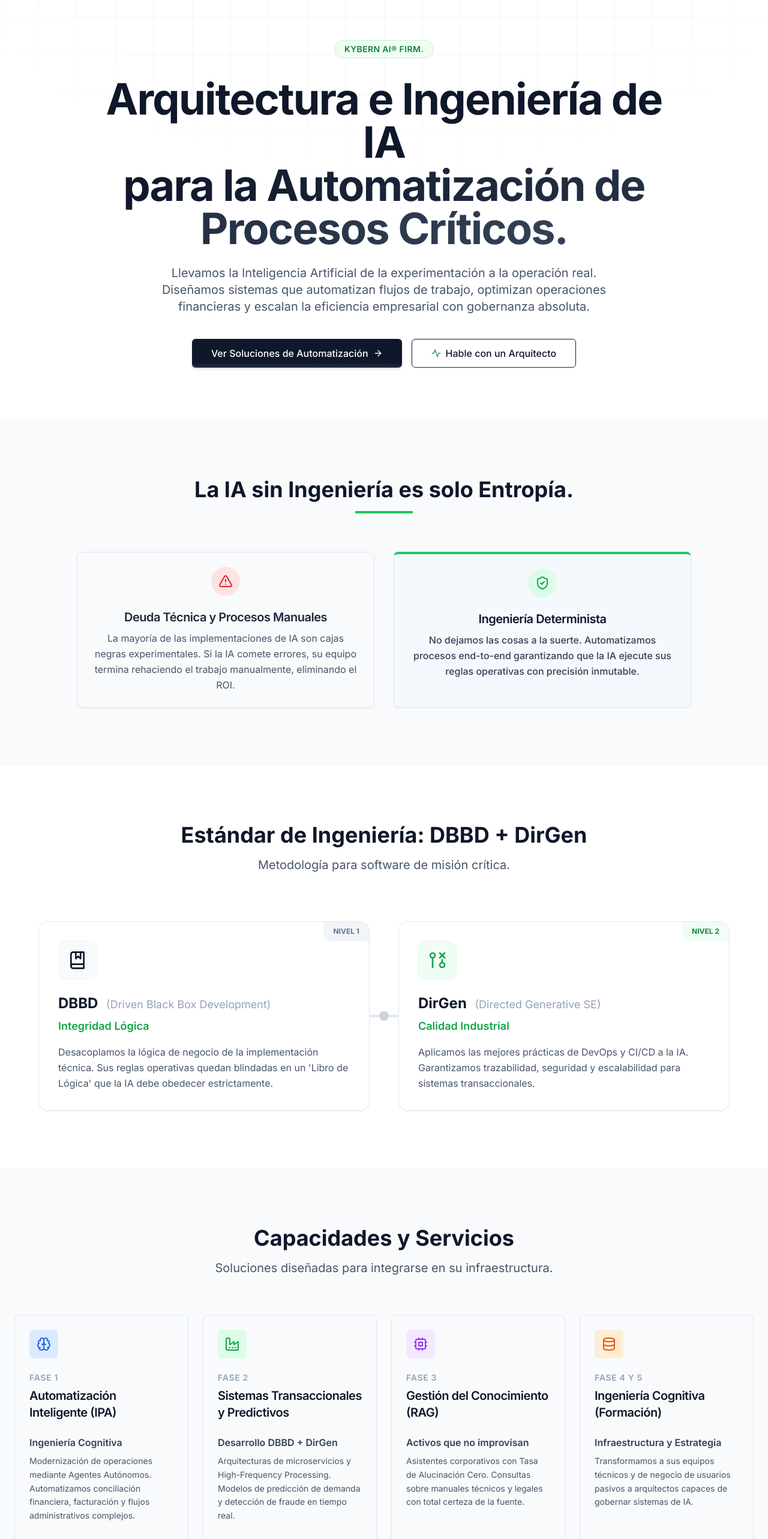
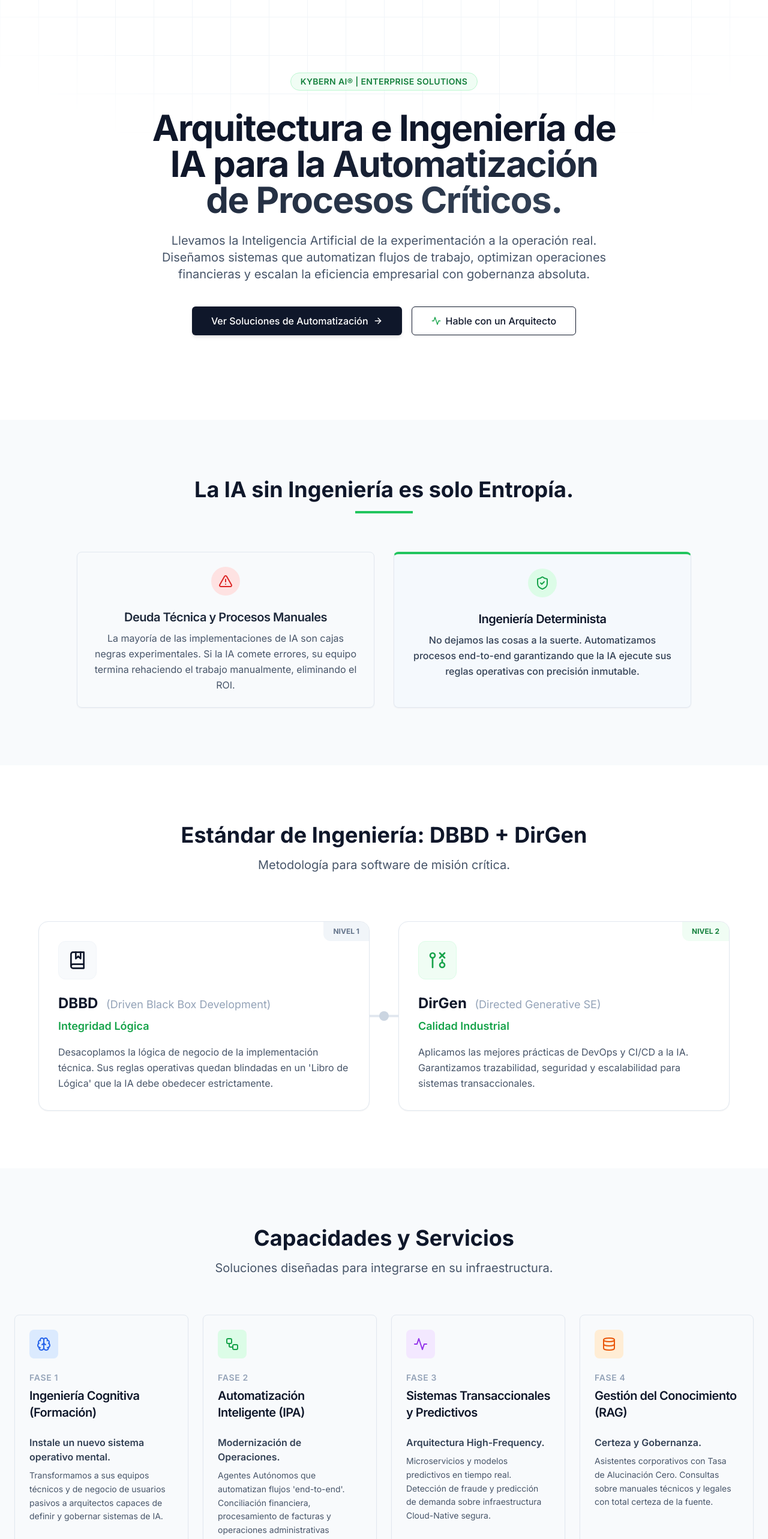
Before and after one commit to AmericoGarciaG/Kybern_Website, a Next.js app: page / in a window 1280 px wide. Shown: the part 100-2666 px from the top of the page at 60% size. Built offline with nearby package versions, Linux system fonts and the light colour scheme.

Commit message:
fix: reorder solutions and improve hero typography

```diff
--- a/components/hero-section.tsx
+++ b/components/hero-section.tsx
@@ -18,7 +18,7 @@ export function HeroSection() {
                     transition={{ duration: 0.5 }}
                 >
                     <Badge variant="kybern" className="mb-8 px-4 py-1 text-sm tracking-wide uppercase">
-                        Kybern AI® Firm.
+                        KYBERN AI® | ENTERPRISE SOLUTIONS
                     </Badge>
                 </motion.div>
 
@@ -26,12 +26,9 @@ export function HeroSection() {
                     initial={{ opacity: 0, y: 20 }}
                     animate={{ opacity: 1, y: 0 }}
                     transition={{ duration: 0.5, delay: 0.1 }}
-                    className="text-5xl md:text-7xl font-bold tracking-tight text-slate-900 mb-6 leading-[1.1]"
+                    className="text-5xl md:text-6xl font-bold tracking-tight text-slate-900 mb-6 leading-[1.1] text-balance max-w-4xl mx-auto"
                 >
-                    Arquitectura e Ingeniería de IA <br className="hidden md:block" />
-                    <span className="text-transparent bg-clip-text bg-gradient-to-r from-slate-900 to-slate-700">
-                        para la Automatización de Procesos Críticos.
-                    </span>
+                    Arquitectura e Ingeniería de IA <span className="text-transparent bg-clip-text bg-gradient-to-r from-slate-900 to-slate-700">para la Automatización de Procesos Críticos.</span>
                 </motion.h1>
 
                 <motion.p
--- a/components/solutions-section.tsx
+++ b/components/solutions-section.tsx
@@ -2,39 +2,39 @@
 
 import { motion } from "framer-motion";
 import { Card, CardContent, CardHeader, CardTitle } from "@/components/ui/card";
-import { Brain, Factory, Cpu, Network, Database } from "lucide-react";
+import { Brain, Workflow, Activity, Database } from "lucide-react";
 
 const solutions = [
     {
-        phase: "Fase 1",
-        title: "Automatización Inteligente (IPA)",
-        subtitle: "Ingeniería Cognitiva",
-        description: "Modernización de operaciones mediante Agentes Autónomos. Automatizamos conciliación financiera, facturación y flujos administrativos complejos.",
+        phase: "FASE 1",
+        title: "Ingeniería Cognitiva (Formación)",
+        subtitle: "Instale un nuevo sistema operativo mental.",
+        description: "Transformamos a sus equipos técnicos y de negocio de usuarios pasivos a arquitectos capaces de definir y gobernar sistemas de IA.",
         icon: Brain,
         color: "bg-blue-100 text-blue-600",
         link: "/ingenieria-cognitiva"
     },
     {
-        phase: "Fase 2",
-        title: "Sistemas Transaccionales y Predictivos",
-        subtitle: "Desarrollo DBBD + DirGen",
-        description: "Arquitecturas de microservicios y High-Frequency Processing. Modelos de predicción de demanda y detección de fraude en tiempo real.",
-        icon: Factory,
+        phase: "FASE 2",
+        title: "Automatización Inteligente (IPA)",
+        subtitle: "Modernización de Operaciones.",
+        description: "Agentes Autónomos que automatizan flujos 'end-to-end'. Conciliación financiera, procesamiento de facturas y operaciones administrativas complejas.",
+        icon: Workflow,
         color: "bg-green-100 text-green-600",
     },
     {
-        phase: "Fase 3",
-        title: "Gestión del Conocimiento (RAG)",
-        subtitle: "Activos que no improvisan",
-        description: "Asistentes corporativos con Tasa de Alucinación Cero. Consultas sobre manuales técnicos y legales con total certeza de la fuente.",
-        icon: Cpu,
+        phase: "FASE 3",
+        title: "Sistemas Transaccionales y Predictivos",
+        subtitle: "Arquitectura High-Frequency.",
+        description: "Microservicios y modelos predictivos en tiempo real. Detección de fraude y predicción de demanda sobre infraestructura Cloud-Native segura.",
+        icon: Activity,
         color: "bg-purple-100 text-purple-600",
     },
     {
-        phase: "Fase 4 y 5",
-        title: "Ingeniería Cognitiva (Formación)",
-        subtitle: "Infraestructura y Estrategia",
-        description: "Transformamos a sus equipos técnicos y de negocio de usuarios pasivos a arquitectos capaces de gobernar sistemas de IA.",
+        phase: "FASE 4",
+        title: "Gestión del Conocimiento (RAG)",
+        subtitle: "Certeza y Gobernanza.",
+        description: "Asistentes corporativos con Tasa de Alucinación Cero. Consultas sobre manuales técnicos y legales con total certeza de la fuente.",
         icon: Database,
         color: "bg-orange-100 text-orange-600",
     },
```
